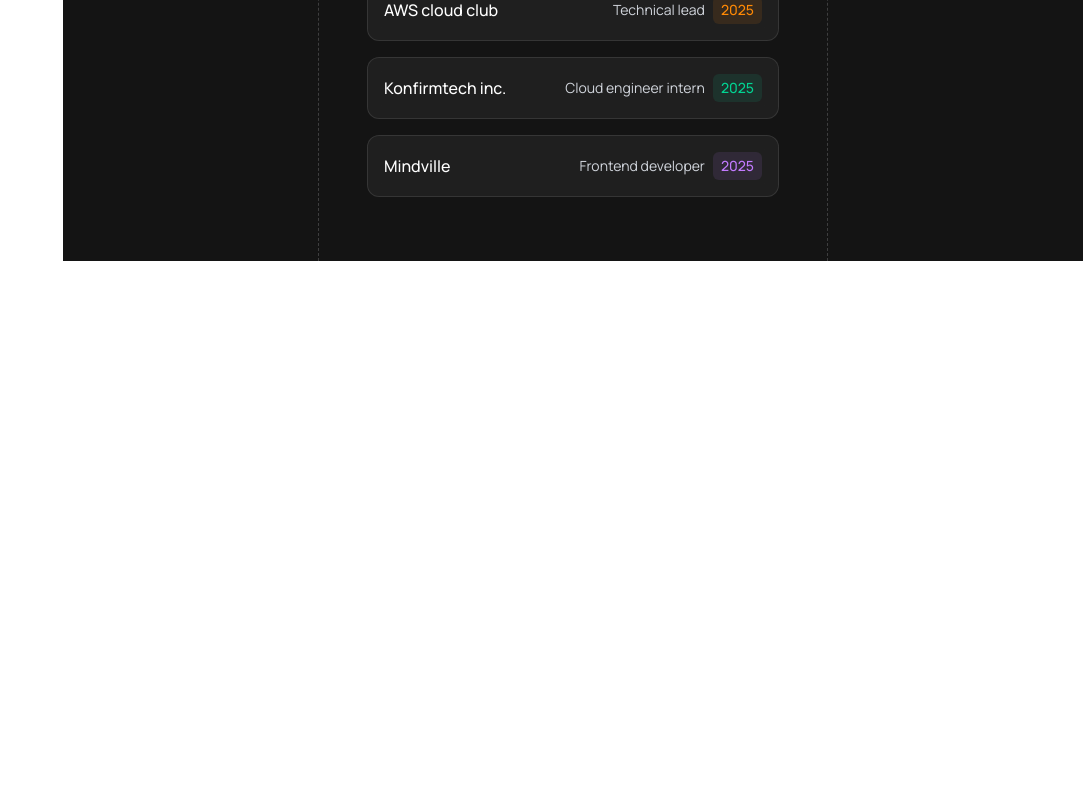
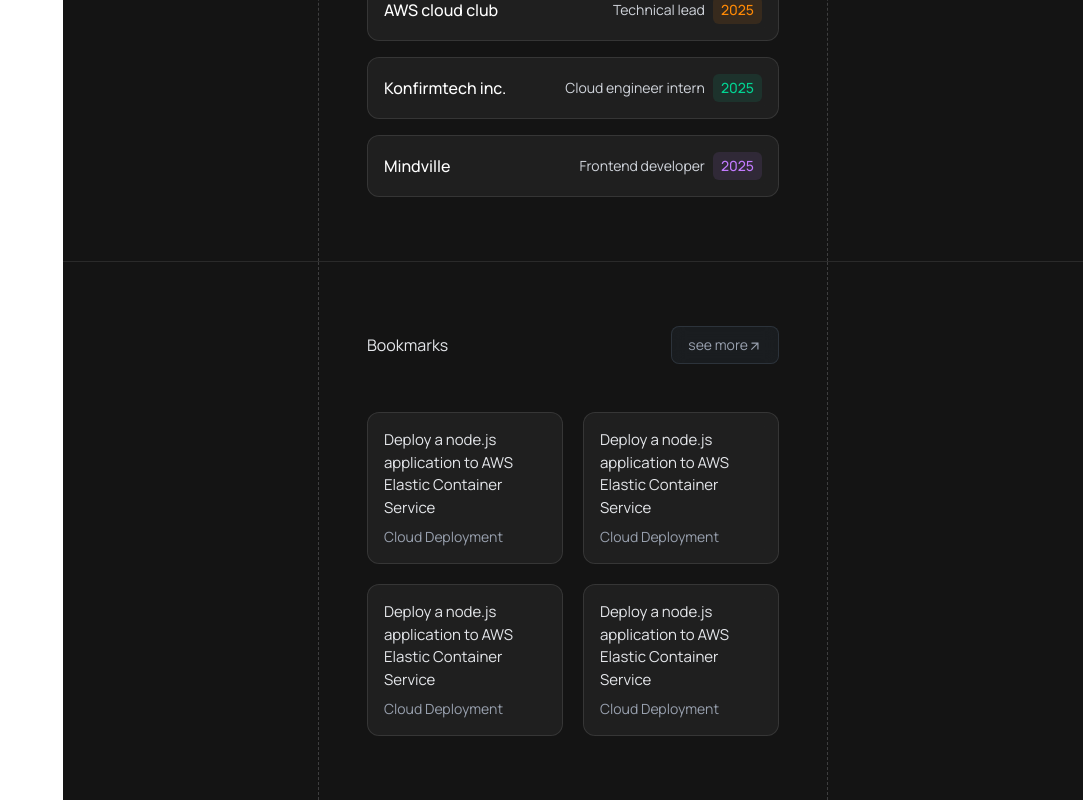
Before and after one commit to Sherifsani/bayt-v2, a Next.js app: page / in a window 1280 px wide. Shown: the part 2453-3253 px from the top of the page, without its empty margins (197-1280 px from the left). Before the commit the page ends 2714 px from the top, so only its background shows below. Built offline with nearby package versions, Linux system fonts and the light colour scheme; a web font is replaced by a local one.

Commit message:
Add BookMarks component and integrate BookMarkCard for displaying bookmarks

```diff
--- /dev/null
+++ b/app/components/BookMarkCard.tsx
@@ -0,0 +1,12 @@
+import React from "react";
+
+const BookMarkCard = () => {
+  return (
+    <div className="group p-4 rounded-xl bg-white/5 backdrop-blur-sm border border-white/10 hover:border-white/20 hover:bg-white/10 transition-all duration-300 flex flex-col gap-2 cursor-pointer">
+      <h4 className="text-[15px] leading-[1.5em]">Deploy a node.js application to AWS Elastic Container Service</h4>
+      <p className="text-sm text-gray-400">Cloud Deployment</p>
+    </div>
+  );
+};
+
+export default BookMarkCard;
--- /dev/null
+++ b/app/components/BookMarks.tsx
@@ -0,0 +1,31 @@
+import React from "react";
+import { MdOutlineArrowOutward } from "react-icons/md";
+import BookMarkCard from "./BookMarkCard";
+
+const BookMarks = () => {
+  return (
+    <section className="grid grid-cols-1 lg:grid-cols-[1fr_2fr_1fr] w-full border-t border-gray-200/10 text-gray-200">
+      <div></div>
+      <div className="w-full h-full flex flex-col justify-center gap-12 items-start border-x border-gray-200/20 border-dashed py-16 px-6 lg:px-12 relative overflow-hidden">
+        <div className="flex items-center justify-between w-full">
+          <p>Bookmarks</p>{" "}
+          <button className="group text-sm text-gray-400 hover:text-white transition-all duration-300 border border-gray-600/40 hover:border-gray-500/60 px-4 py-2 rounded-lg backdrop-blur-sm bg-gray-700/20 hover:bg-gray-600/30">
+            <span className="group-hover:mr-2 transition-all duration-300">
+              see more
+            </span>
+            <MdOutlineArrowOutward className="inline-block group-hover:translate-x-1 transition-transform duration-300" />
+          </button>
+        </div>
+        <div className="grid grid-cols-1 md:grid-cols-2 gap-5">
+          <BookMarkCard />
+          <BookMarkCard />
+          <BookMarkCard />
+          <BookMarkCard />
+        </div>
+      </div>
+      <div></div>
+    </section>
+  );
+};
+
+export default BookMarks;
--- a/app/page.tsx
+++ b/app/page.tsx
@@ -1,13 +1,15 @@
 import MainHero from "./components/MainHero";
 import FeaturedWorks from "./components/FeaturedWorks";
 import AboutSection from "./components/AboutSection";
+import BookMarks from "./components/BookMarks";
 
 export default function Home() {
   return (
     <div className="min-h-screen bg-[rgb(20,20,20)]">
       <MainHero />
       <FeaturedWorks/>
-      <AboutSection/>
+      <AboutSection />
+      <BookMarks />
     </div>
   );
 }
```
